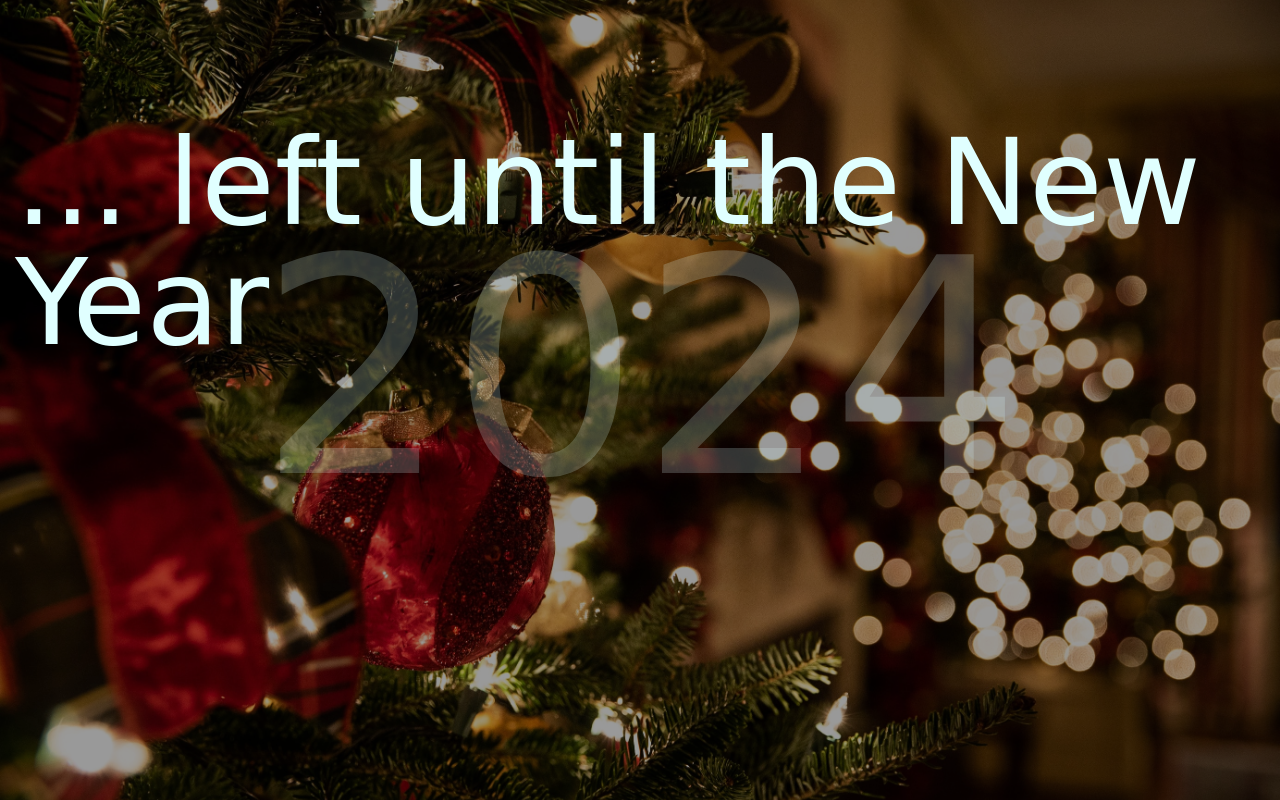
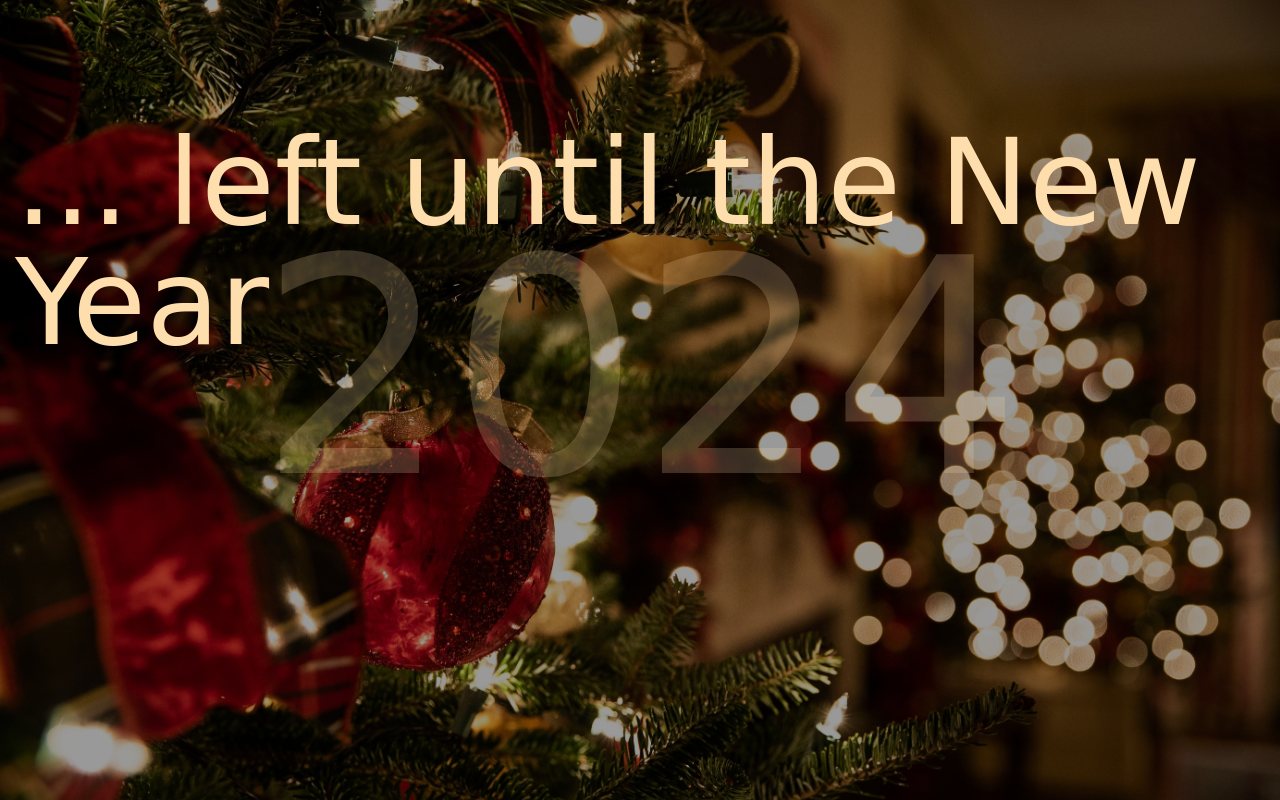
Before and after one commit to AlexPotap911/countdown, a plain HTML site: page index.html in a window 1280 px wide. Drawn offline with Linux system fonts and the light colour scheme; a web font is replaced by a local one.

Commit message:
changing accent color

```diff
--- a/css/main.css
+++ b/css/main.css
@@ -1,7 +1,7 @@
 @import url("https://fonts.googleapis.com/css2?family=Whisper&display=swap");
 
 :root{
-  --accent-color: #E0FFFF;
+  --accent-color: #FFDEAD;
 }
 
 body {
```
